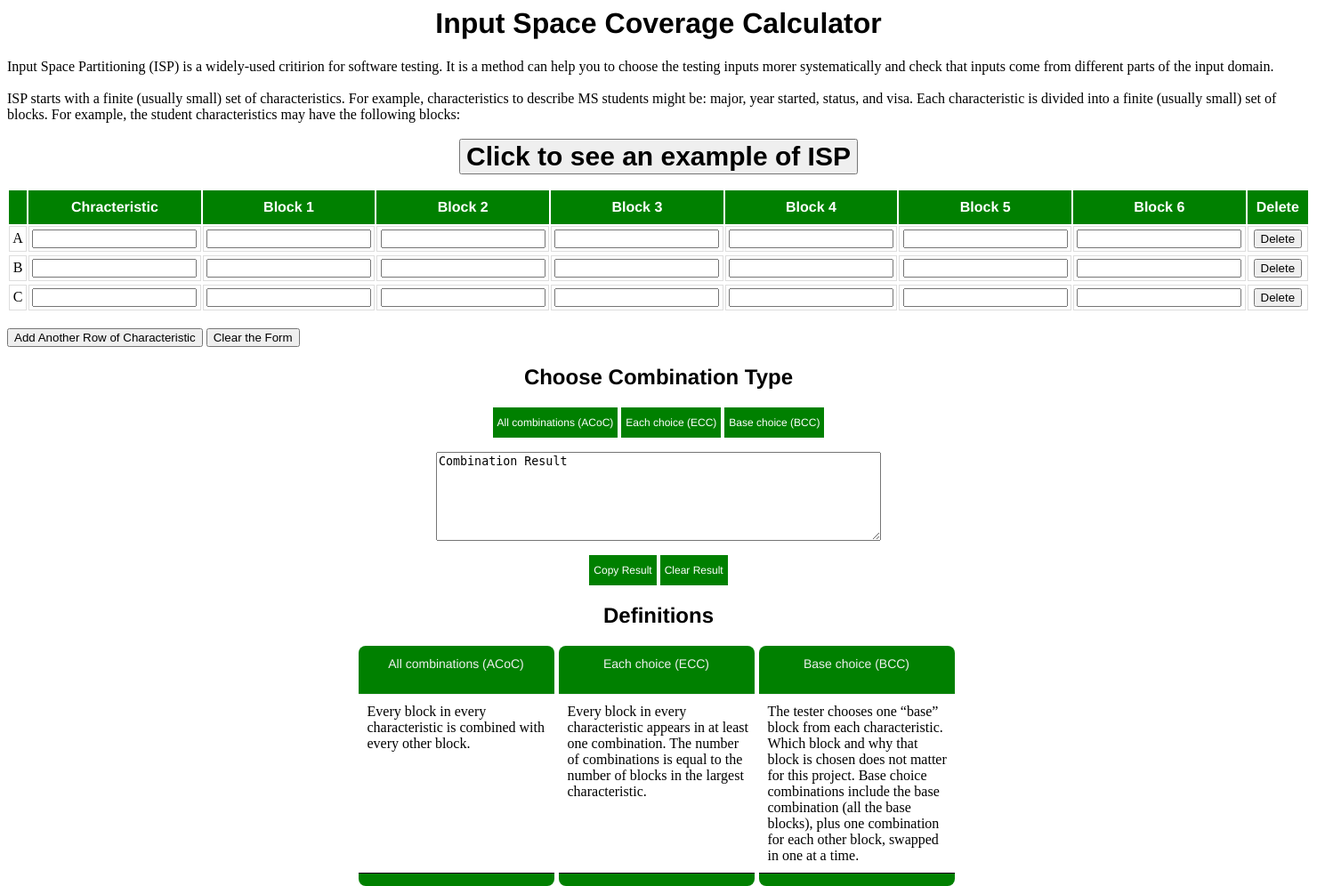
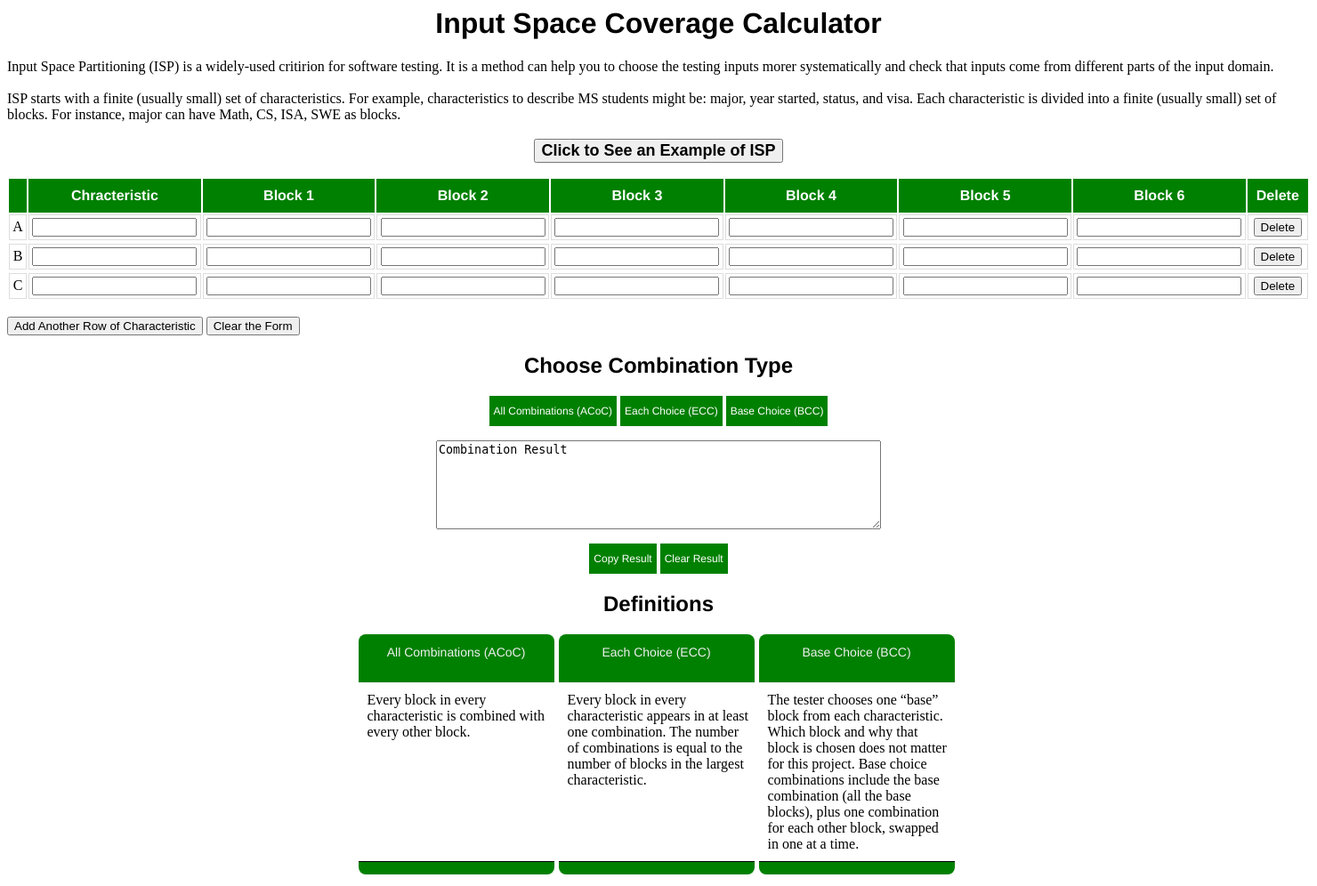
Before and after one commit to HsienShen/ISP-Calculator, a Django app: page /polls/ in a window 1480 px wide. Shown: the whole page at 89% size. Run offline with Django 4.2, Linux system fonts and the light colour scheme.

Commit message:
style changes

```diff
--- a/polls/templates/hello.html
+++ b/polls/templates/hello.html
@@ -10,54 +10,11 @@
           testing inputs morer systematically and check that inputs come from different parts of the input domain.
           <br><br>ISP starts with a finite (usually small) set of characteristics. For example, characteristics to describe MS
           students might be: major, year started, status, and visa. Each characteristic is divided into a finite (usually small)
-          set of blocks. For example, the student characteristics may have the following blocks:
+          set of blocks. For instance, major can have Math, CS, ISA, SWE as blocks.
         </p1><br><br>
-        {% comment %} <button onclick="myCreateFunction()">Add A New Characteristic</button>
-        <table id="myTable" class="table-bordered">
-          <thead>
-            <tr>
-              <th>Characteristics</th>
-              <th>Block 1</th>
-              <th>Block 2</th>
-              <th>Block 3</th>
-              <th>Block 4</th>
-              <th>Block 5</th>
-              <th>Delete Row</th>
-            </tr>
-          </thead>
-          <tbody>
-            <tr>
-              <td><input type="text" id="Ch1"/></td>
-              <td><input type="text" id="Ch1B1"/></td>
-              <td><input type="text" id="Ch1B2"/></td>
-              <td><input type="text" id="Ch1B3"/></td>
-              <td><input type="text" id="Ch1B4"/></td>
-              <td><input type="text" id="Ch1B5"/></td>
-              <td class="delete_row">x</td>
-            </tr>
-            <tr>
-              <td><input type="text" id="Ch2"/></td>
-              <td><input type="text" id="Ch2B1"/></td>
-              <td><input type="text" id="Ch2B2"/></td>
-              <td><input type="text" id="Ch2B3"/></td>
-              <td><input type="text" id="Ch2B4"/></td>
-              <td><input type="text" id="Ch2B5"/></td>
-              <td class="delete_row">x</td>
-            </tr>
-            <tr>
-              <td><input type="text" id="Ch3"/></td>
-              <td><input type="text" id="Ch3B1"/></td>
-              <td><input type="text" id="Ch3B2"/></td>
-              <td><input type="text" id="Ch3B3"/></td>
-              <td><input type="text" id="Ch3B4"/></td>
-              <td><input type="text" id="Ch3B5"/></td>
-              <td class="delete_row">x</td>
-            </tr>
-          </tbody>
-        </table> {% endcomment %}
 
         <center>
-          <input style="font-weight:bold;font-size:30px" type="button" id="example" value="Click to see an example of ISP" onclick="fillExample()" />
+          <input style="font-weight:bold;font-size:18px" type="button" id="example" value="Click to See an Example of ISP" onclick="fillExample()" />
         </center>
         <p></p>
 
@@ -75,9 +32,9 @@
         -->
         <h2>Choose Combination Type</h2>
         <nav class='container'>
-        <button onclick = "acoc()" type='button' class='btn' id='acoc'> All combinations (ACoC)</button>
-        <button onclick = "ecc()" type='button' class='btn' id='ecc'>Each choice (ECC)</button>
-        <button onclick = "bcc()" type='button' class='btn' id='bcc'>Base choice (BCC)</button>
+        <button onclick = "acoc()" type='button' class='btn' id='acoc'> All Combinations (ACoC)</button>
+        <button onclick = "ecc()" type='button' class='btn' id='ecc'>Each Choice (ECC)</button>
+        <button onclick = "bcc()" type='button' class='btn' id='bcc'>Base Choice (BCC)</button>
 
         <p><textarea id="copy_textarea" class="form-control form-control-lg" row="40">Combination Result</textarea></p>
         <button type="button" id="copy_button" onclick = "copyResult()">Copy Result</button>
@@ -85,14 +42,14 @@
       </nav>
         <h2>Definitions</h2>
         <div id="thefooter"><div class="ctr">
-          <div class="card"><div class="title">All combinations (ACoC)</div>
+          <div class="card"><div class="title">All Combinations (ACoC)</div>
           <div class="content"><p>Every block in every characteristic is combined with every other block.
           </p></div></div>
 
-          <div class="card"><div class="title">Each choice (ECC)</div>
+          <div class="card"><div class="title">Each Choice (ECC)</div>
           <div class="content"><p>Every block in every characteristic appears in at least one combination. The number of combinations is equal to the number of blocks in the largest characteristic.  </p></div></div>
 
-          <div class="card"><div class="title">Base choice (BCC)</div>
+          <div class="card"><div class="title">Base Choice (BCC)</div>
           <div class="content"><p>The tester chooses one “base” block from each characteristic. Which block and why that block is chosen does not matter for this project. Base choice combinations include the base combination (all the base blocks), plus one combination for each other block, swapped in one at a time.</p></div></div></div>
         </div>
 
```
